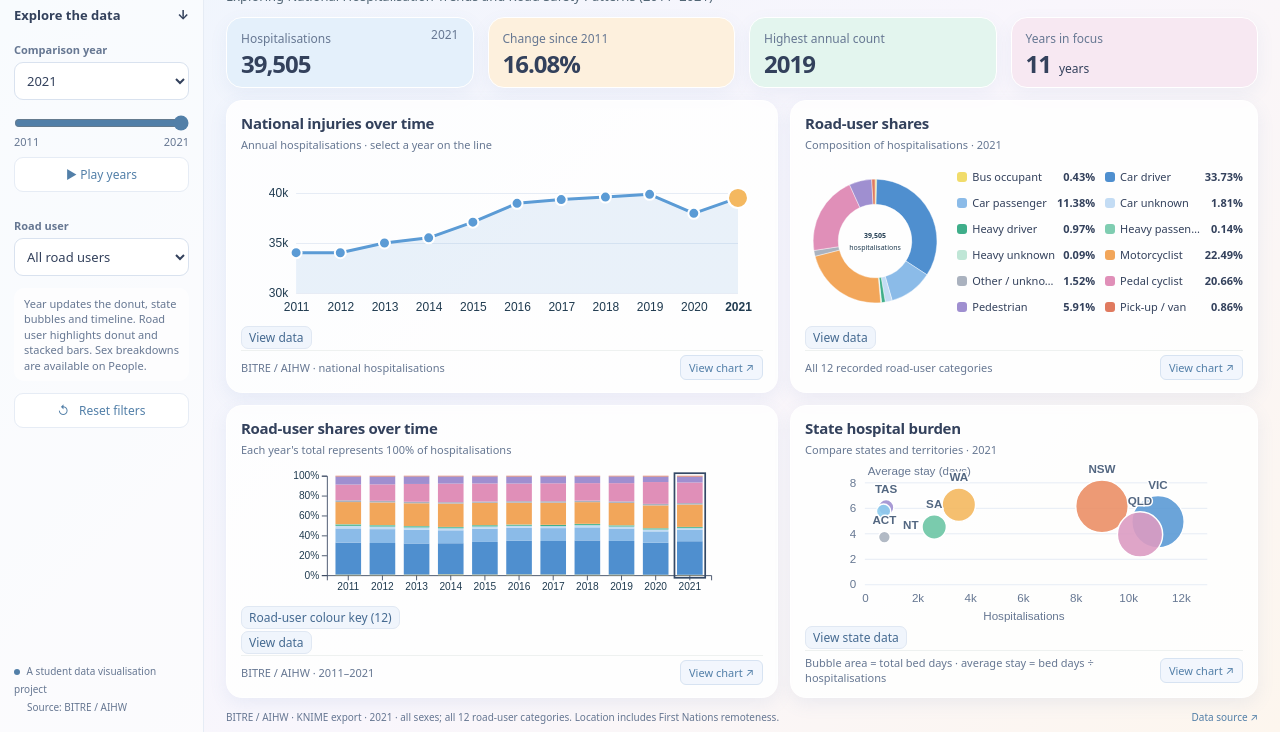
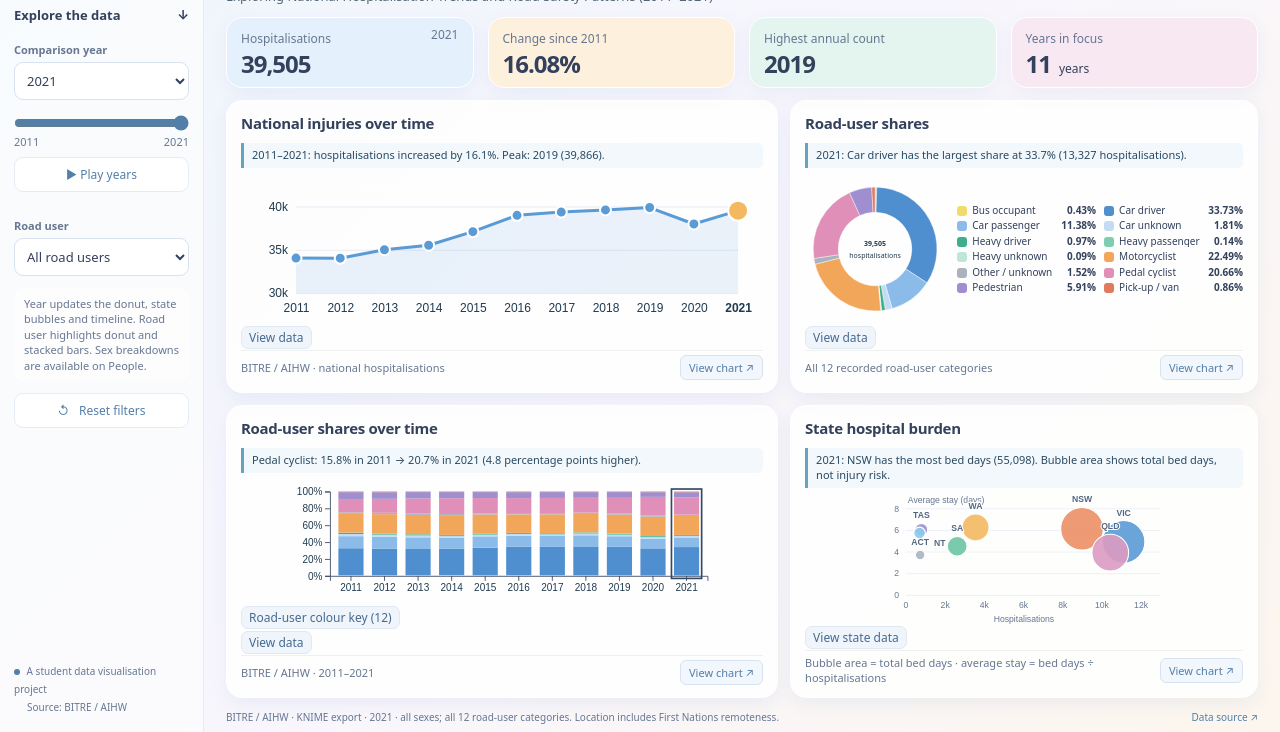
Before and after one commit to thivyasree1701/COS30045_Data-Visualisation-Project, a plain HTML site: page index.html in a window 1280 px wide. Shown: the part 68-800 px from the top of the page. Drawn offline with nearby package versions, Linux system fonts and the light colour scheme.

Commit message:
Improve dashboard headings, expanded charts and data storytelling

```diff
--- a/age-sex.html
+++ b/age-sex.html
@@ -34,5 +34,5 @@
   <script src="https://cdn.jsdelivr.net/npm/d3@7.9.0/dist/d3.min.js"></script>
   <script src="js/combined-charts.js"></script>
   <script src="js/national-data.js" defer></script>
-<script src="js/interactions.js" defer></script></body>
+<script src="js/interactions.js" defer></script><script src="js/storytelling.js" defer></script></body>
 </html>
--- a/css/real-data.css
+++ b/css/real-data.css
@@ -126,3 +126,12 @@ dialog.expanded-chart-dialog.chart-view-dialog[open]{display:flex;flex-direction
 .expanded-side-panel{font-size:13px;line-height:1.45;padding:16px}.expanded-side-panel p{margin:8px 0}.expanded-side-panel h3:not(:first-child){margin-top:16px}.expanded-remoteness-legend{gap:3px}.expanded-remoteness-legend .real-table-button{margin-top:8px}
 .page-header p{display:block!important;font-size:13px;line-height:1.4;margin:4px 0 0;color:#667792}.page-header h1{font-size:clamp(20px,2vw,27px)!important;line-height:1.2}
 .page-header{min-width:0}.dashboard-heading h1{font-weight:800;color:#173650;margin:0 0 6px!important}.dashboard-heading p{color:#526675;margin:0;line-height:1.4;text-wrap:pretty}
+
+/* Evidence-led storytelling: compact captions and a gentle change cue. */
+.story-insight{flex-shrink:0;margin:0 0 6px;padding:5px 8px;border-left:3px solid #66a3bf;background:#f3f8fc;border-radius:0 5px 5px 0;color:#294961;font-size:11px;line-height:1.35}
+.expanded-chart-dialog .expanded-story{font-size:13px;line-height:1.45;margin:4px 0;padding:8px 12px;flex-shrink:0}
+@keyframes story-reveal{from{opacity:.45}to{opacity:1}}
+.story-reveal{animation:story-reveal .3s ease-out}
+.chart-card svg [data-detail]{transition:fill-opacity .2s ease,opacity .2s ease}
+@media(prefers-reduced-motion:reduce){.story-reveal{animation:none}.chart-card svg [data-detail]{transition:none}}
+main .chart-card:has(.story-insight) .card-header p{display:none}main .share-side-legend{gap:2px 8px}main .share-legend-item{padding:1px 0;line-height:1.15}main .share-legend-item,main .share-legend-item strong{font-size:10px}@media(max-height:800px){body[data-page="age-sex"] #people-heatmap svg text{font-size:10px!important}}
--- a/index.html
+++ b/index.html
@@ -46,5 +46,5 @@
   <script src="https://cdn.jsdelivr.net/npm/d3@7.9.0/dist/d3.min.js"></script>
   <script src="js/combined-charts.js"></script>
   <script src="js/national-data.js" defer></script>
-<script src="js/state-data.js" defer></script><script src="js/interactions.js" defer></script></body>
+<script src="js/state-data.js" defer></script><script src="js/interactions.js" defer></script><script src="js/storytelling.js" defer></script></body>
 </html>
--- a/js/combined-charts.js
+++ b/js/combined-charts.js
@@ -24,7 +24,7 @@
  const label=guide.append('text').attr('y',12).attr('text-anchor','middle').attr('fill','#284568').style('font-size','12px');
  let summary=options.summary||host.parentElement.querySelector('.brush-summary');if(!summary){summary=document.createElement('p');summary.className='brush-summary';summary.style.cssText='font-size:12px;line-height:1.5;margin:4px 10px;color:#284568';host.after(summary);}
  function focus(){groups.attr('opacity',([name])=>!focusedGroup||focusedGroup===name?1:.18);}
- function totals(){const a=range?Math.ceil(range[0]):2011,b=range?Math.floor(range[1]):2021;summary.textContent=`${a}–${b} totals · `+names.map(n=>`${n}: ${fmt(d3.sum(rows.filter(r=>r.Remoteness===n&&r.Year>=a&&r.Year<=b),r=>+r.Hospitalisations))}`).join(' · ');}
+ function totals(){const a=range?Math.ceil(range[0]):2011,b=range?Math.floor(range[1]):2021;document.dispatchEvent(new CustomEvent('remoteness-range',{detail:{start:a,end:b}}));summary.textContent=`${a}–${b} totals · `+names.map(n=>`${n}: ${fmt(d3.sum(rows.filter(r=>r.Remoteness===n&&r.Year>=a&&r.Year<=b),r=>+r.Hospitalisations))}`).join(' · ');}
  svg.append('rect').attr('x',left).attr('y',20).attr('width',right-left).attr('height',bottom-20).attr('fill','transparent').on('pointermove',function(e){const year=Math.max(2011,Math.min(2021,Math.round(x.invert(d3.pointer(e,this)[0]))));guide.style('display',null);guide.select('line').attr('x1',x(year)).attr('x2',x(year));label.attr('x',Math.max(left+20,Math.min(right-20,x(year)))).text(year);summary.textContent=year+' · '+names.map(n=>{const r=rows.find(r=>+r.Year===year&&r.Remoteness===n);return n+': '+fmt(r?+r.Hospitalisations:0);}).join(' · ');}).on('pointerleave',()=>{guide.style('display','none');totals();});
  const brush=d3.brushX().extent([[left,ct-5],[right,cb+5]]).on('brush end',e=>{range=e.selection?e.selection.map(x.invert):null;shade.attr('x',range?x(range[0]):left).attr('width',range?x(range[1])-x(range[0]):0);groups.selectAll('circle').attr('opacity',r=>!range||(r.Year>=range[0]&&r.Year<=range[1])?1:.2);totals();});
  svg.append('g').call(brush).call(brush.move,range?range.map(x):null);
--- /dev/null
+++ b/js/storytelling.js
@@ -0,0 +1,53 @@
+/* Derived insights use the same KNIME rows and filter values as the charts. */
+(() => {
+ const fmt=new Intl.NumberFormat('en-AU'), n=v=>fmt.format(Math.round(v));
+ const pct=v=>Math.abs(v).toFixed(1), direction=v=>v>=0?'increased':'decreased';
+ const max=(rows,key)=>rows.reduce((a,b)=>!a||key(b)>key(a)?b:a,null);
+ const change=(a,b)=>a?`${direction(b-a)} by ${pct((b-a)/a*100)}%`:'has no comparable baseline';
+ let records=[],queued=false;const seen=new WeakSet();
+ function put(id,text){
+  const host=document.getElementById(id);if(!host||!text)return;
+  const card=host.closest('.chart-card');let caption=card.querySelector('.story-insight');
+  if(!caption){caption=document.createElement('p');caption.className='story-insight';card.querySelector('.card-header').after(caption);}
+  if(caption.textContent!==text)caption.textContent=text; const modal=document.querySelector(".expanded-chart-dialog[open]");if(modal?.querySelector("h2")?.textContent===card.querySelector("h2")?.textContent){const expanded=modal.querySelector(".expanded-story");if(expanded&&expanded.textContent!==text)expanded.textContent=text;}
+ }
+ function render(){
+  queued=false;if(!records.length)return;
+  const year=+document.querySelector('#year').value,road=document.querySelector('#road-user')?.value||'all';
+  const rows=type=>records.filter(r=>r.Data_type===type),at=type=>rows(type).filter(r=>+r.Year===year);
+  const trend=rows('national_trend').sort((a,b)=>a.Year-b.Year),first=trend[0],last=trend.at(-1),peak=max(trend,r=>+r.Hospitalisations);
+  if(first&&last)put('trend',`2011–2021: hospitalisations ${change(+first.Hospitalisations,+last.Hospitalisations)}. Peak: ${peak.Year} (${n(peak.Hospitalisations)}).`);
+  const shares=at('road_user_shares'),largest=max(shares,r=>+r.Hospitalisations),selected=shares.find(r=>r.Road_user===road);
+  const item=selected||largest;
+  if(item)put('donut',`${year}: ${item.Road_user} ${selected?'accounts for':'has the largest share at'} ${(+item.Percentage).toFixed(1)}% (${n(item.Hospitalisations)} hospitalisations).`);
+  const baseline=rows('road_user_shares').filter(r=>+r.Year===2011);
+  const differences=shares.map(r=>({...r,base:baseline.find(b=>b.Road_user===r.Road_user)})).filter(r=>r.base);
+  const mover=selected?differences.find(r=>r.Road_user===road):max(differences,r=>Math.abs(+r.Percentage-r.base.Percentage));
+  if(mover)put('stack',year===2011?'2011 is the baseline. Select a later year to compare road-user shares.':`${mover.Road_user}: ${(+mover.base.Percentage).toFixed(1)}% in 2011 → ${(+mover.Percentage).toFixed(1)}% in ${year} (${Math.abs(mover.Percentage-mover.base.Percentage).toFixed(1)} percentage points ${mover.Percentage>=mover.base.Percentage?'higher':'lower'}).`);
+  const up=max(differences,r=>r.Hospitalisations-r.base.Hospitalisations),down=max(differences,r=>r.base.Hospitalisations-r.Hospitalisations);
+  if(up)put('road-bed-chart',year===2011?'Both dots show the 2011 baseline. Select a later year to see changes.':`Since 2011: ${up.Road_user} ${change(+up.base.Hospitalisations,+up.Hospitalisations)}${down&&down.Hospitalisations<down.base.Hospitalisations?`; ${down.Road_user} ${change(+down.base.Hospitalisations,+down.Hospitalisations)}`:''}.`);
+  const sex=document.querySelector('#sex [aria-pressed="true"]')?.textContent.trim()||'All';
+  const ages=new Map();at('age_sex').filter(r=>sex==='All'||r.Sex===sex).forEach(r=>ages.set(r['Age group'],(ages.get(r['Age group'])||0)+ +r.Hospitalisations));
+  const age=max([...ages],r=>r[1]);if(age)put('age-chart',`${year} · ${sex==='All'?'both sexes':sex}: age ${age[0]} has the largest count (${n(age[1])}). Age groups span different numbers of years.`);
+  const ageKeys=['0-7','8-16','17-25','26-39','40-64','65-74','75++'];
+  const focus=[...document.querySelectorAll('#people-heatmap [aria-pressed="true"]')].map(el=>el.getAttribute('aria-label'));
+  const cells=at('road_user_age').flatMap(r=>ageKeys.filter(a=>r[a]!==''&&(!focus.some(f=>f.startsWith('Focus age '))||focus.includes('Focus age '+a.replace('++','+')))&&(!focus.some(f=>!f.startsWith('Focus age '))||focus.includes('Focus '+r.Road_user))).map(a=>({road:r.Road_user,age:a.replace('++','+'),value:+r[a]})));
+  const cell=max(cells,r=>r.value);if(cell)put('people-heatmap',`${year}: ${cell.road}, age ${cell.age}, has the highest count ${focus.length?'within the selection':'in this heatmap'} (${n(cell.value)}). Both sexes.`);
+  const states=at('state_map'),state=document.querySelector('#state')?.value;
+  const st=states.find(r=>r.State===state)||max(states,r=>+r.Hospitalisations);
+  if(st)put('state-map',`${year}: ${st.state_name||st.State} ${state&&state!=='all'?'recorded':'has the largest count at'} ${n(st.Hospitalisations)} hospitalisations. Counts do not measure individual risk.`);
+  const burden=max(at('state_bubble'),r=>+r.Bed_days);if(burden)put('bubble',`${year}: ${burden.State} has the most bed days (${n(burden.Bed_days)}). Bubble area shows total bed days, not injury risk.`);
+  if(!document.querySelector('#remoteness-donut')?.dataset.storyRange)remoteness(2011,2021);
+  document.querySelectorAll('main .plot>svg,main .age-plot>svg,main .map-plot>svg').forEach(svg=>{if(!seen.has(svg)){seen.add(svg);svg.classList.add('story-reveal');}});
+ }
+ function remoteness(start,end){
+  const rs=records.filter(r=>r.Data_type==='first_nations_trends');
+  const changes=['Major Cities','Regional','Remote'].map(name=>{const a=rs.find(r=>r.Remoteness===name&&+r.Year===start),b=rs.find(r=>r.Remoteness===name&&+r.Year===end);return a&&b?`${name}: ${n(a.Hospitalisations)} → ${n(b.Hospitalisations)}`:null;}).filter(Boolean);
+  put('remoteness-donut',changes.length?`${start}–${end} · ${changes.join('; ')}. National counts.`:'Select a range containing at least one recorded year.');
+ }
+ const schedule=()=>{if(!queued){queued=true;requestAnimationFrame(render);}};
+ window.dashboardData.then(data=>{records=data;schedule();}).catch(console.error);
+ document.addEventListener('change',schedule);document.addEventListener('input',schedule);document.addEventListener('national-year-change',schedule);
+ document.addEventListener('remoteness-range',e=>{const host=document.querySelector('#remoteness-donut');if(host)host.dataset.storyRange='true';remoteness(e.detail.start,e.detail.end);});
+ new MutationObserver(changes=>{if(changes.some(c=>!c.target.closest?.('.story-insight')))schedule();}).observe(document.querySelector('main'),{childList:true,subtree:true});
+})();
```
Also changed, not shown: js/interactions.js (+1 -1 lines), states.html (+1 -1 lines).
